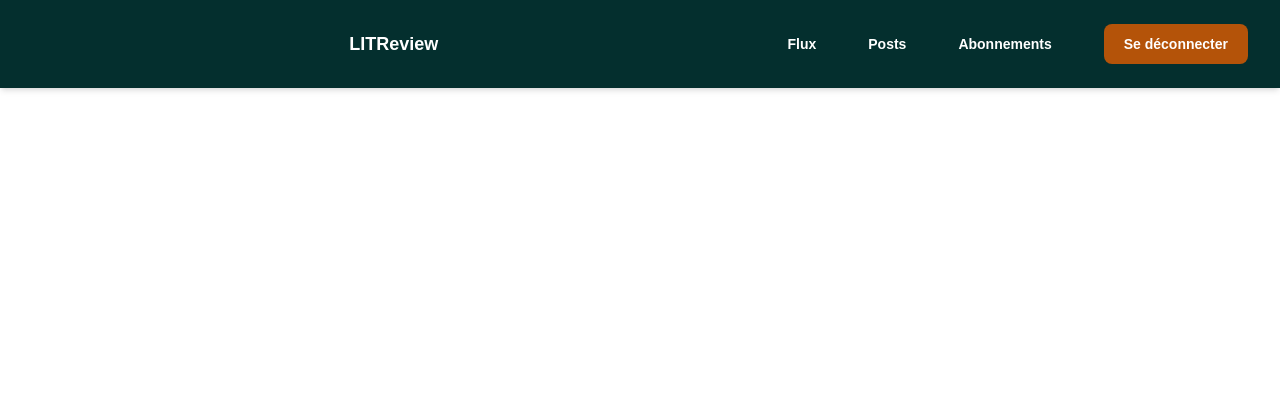
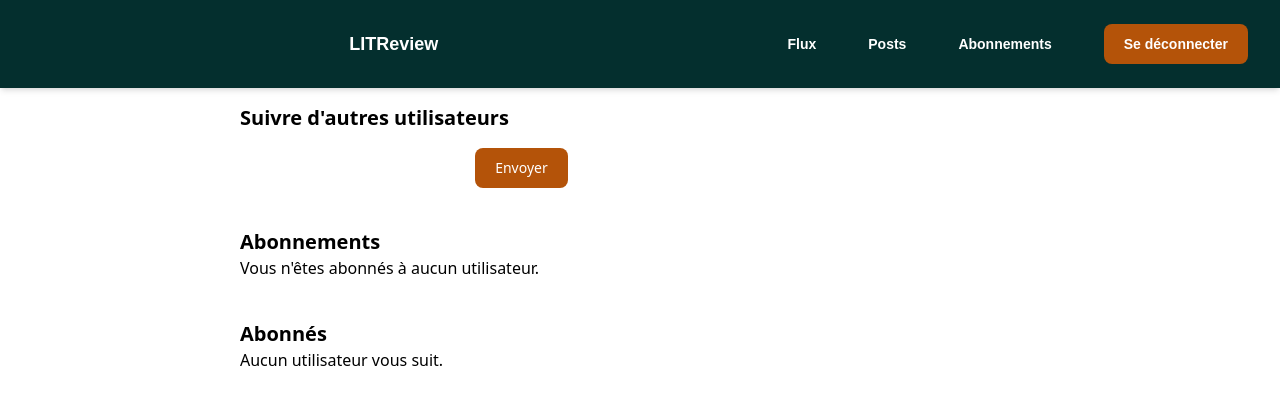
Before and after one commit to kimg9/litrevu, a Django app: page /abonnements/ in a window 1280 px wide. Shown: the top 405 px of the page. Run offline with Django 5.2, Linux system fonts and the light colour scheme; the visitor is signed in with stand-in values (Sample User, id 1); some libraries are stand-ins or nearby versions.

Commit message:
creating abonnement page

```diff
--- a/blog/forms.py
+++ b/blog/forms.py
@@ -3,6 +3,7 @@ from django.forms.models import modelformset_factory
 
 from .models import Ticket
 from .models import Review
+from .models import UserFollows
 
 
 class TicketForm(forms.ModelForm):
--- a/blog/views.py
+++ b/blog/views.py
@@ -2,8 +2,9 @@ from django.shortcuts import redirect, render
 from django.shortcuts import get_object_or_404
 from django.forms.models import modelformset_factory
 
+from authentification.models import User
 from . import forms
-from .models import Review, Ticket
+from .models import Review, Ticket, UserFollows
 
 
 class FluxView:
@@ -14,6 +15,32 @@ class FluxView:
             request,
             "blog/flux.html",
             context={"message": message},
+        )
+
+
+class PostsView:
+    def posts_view_page(request):
+        message = ""
+
+        tickets = Ticket.objects.filter(user=request.user)
+        reviews = Review.objects.filter(user=request.user)
+
+        for review in reviews:
+            print(review.pk)
+
+        star_rating = ""
+        for review in reviews:
+            for _ in range(review.rating):
+                star_rating += "★"
+            review.rating = star_rating
+
+        posts = list(tickets) + list(reviews)
+        sorted_posts = sorted(posts, key=lambda k: k.time_created, reverse=True)
+
+        return render(
+            request,
+            "blog/posts.html",
+            context={"message": message, "posts": sorted_posts},
         )
 
 
@@ -71,43 +98,6 @@ class TicketView:
             request,
             "blog/confirmation_page.html",
             context={"post": ticket, "message": message},
-        )
-
-
-class PostsView:
-    def posts_view_page(request):
-        message = ""
-
-        tickets = Ticket.objects.filter(user=request.user)
-        reviews = Review.objects.filter(user=request.user)
-
-        for review in reviews:
-            print(review.pk)
-
-        star_rating = ""
-        for review in reviews:
-            for _ in range(review.rating):
-                star_rating += "★"
-            review.rating = star_rating
-
-        posts = list(tickets) + list(reviews)
-        sorted_posts = sorted(posts, key=lambda k: k.time_created, reverse=True)
-
-        return render(
-            request,
-            "blog/posts.html",
-            context={"message": message, "posts": sorted_posts},
-        )
-
-
-class AbonnementView:
-    def abonnement_view_page(request):
-        message = ""
-
-        return render(
-            request,
-            "blog/abonnement.html",
-            context={"message": message},
         )
 
 
@@ -187,3 +177,33 @@ class ReviewView:
             "blog/confirmation_page.html",
             context={"post": review, "message": message},
         )
+
+
+class AbonnementView:
+    def abonnement_view_page(request):
+        follows = UserFollows.objects.filter(user=request.user)
+        followed_by = UserFollows.objects.filter(followed_user=request.user)
+        message = ""
+
+
+        if 'search' in request.POST:
+            searched_username = request.POST['search']
+            try:
+                followed_user = User.objects.get(username=searched_username)
+            except User.DoesNotExist:
+                message = "L'utilisateur recherché n'existe pas."
+            else:
+                UserFollows.objects.create(
+                    user=request.user,
+                    followed_user=followed_user
+                )
+        elif 'unsubscribe' in request.POST:
+            followed_user = request.POST['unsubscribe']
+            user_follow = get_object_or_404(UserFollows, user=request.user, followed_user_id=followed_user)
+            user_follow.delete()
+
+        return render(
+            request,
+            "blog/abonnement.html",
+            context={"message": message, "follows": follows, "followed_by": followed_by},
+        )
--- a/templates/blog/abonnement.html
+++ b/templates/blog/abonnement.html
@@ -1,3 +1,59 @@
 {% extends 'base.html' %}
+{% load static %}
+
 {% block content %}
+<div class="w-full">
+    <h3 class="text-xl font-bold mt-4 mb-0">Suivre d'autres utilisateurs</h3>
+    <form enctype="multipart/form-data" method="post" class="w-full">
+        {% csrf_token %}
+        <input type="search" name="search" action='.' />
+        <button type="submit" class="mt-4 text-white bg-amber-700 rounded-lg text-sm px-5 py-2.5 hover:bg-gray-900">
+            Envoyer</button>
+    </form>
+
+    {% if message %}
+    <p class="text-red">{{ message }}</p>
+    {% endif %}
+
+    <h3 class="text-xl font-bold mt-10">Abonnements</h3>
+    {% if not follows %}
+    <p>Vous n'êtes abonnés à aucun utilisateur.</p>
+    {% else %}
+    <table class="table-fixed border-collapse border border-slate-500 w-full">
+        <tbody>
+            {% for followed_user in follows %}
+            <tr>
+                <td class="p-1 w-10/12 border border-slate-600">
+                    {{ followed_user.followed_user.username }}</td>
+                <td class="w-2/12 border border-slate-600 bg-slate-800 hover:bg-red-600">
+                    <form enctype="multipart/form-data" method="post" class="w-full">
+                        {% csrf_token %}
+                        <input type="text" name="unsubscribe" value="{{ followed_user.followed_user.id }}"
+                            class="hidden">
+                        <button type="submit" class="w-full max-h-fit text-white">
+                            Se désabonner
+                        </button>
+                    </form>
+                </td>
+            </tr>
+            {% endfor %}
+        </tbody>
+    </table>
+    {% endif %}
+
+    <h3 class="text-xl font-bold mt-10">Abonnés</h3>
+    {% if not followed_by %}
+    <p>Aucun utilisateur vous suit.</p>
+    {% else %}
+    <table class="table-fixed border-collapse border border-slate-500 w-full">
+        <tbody>
+            {% for following_user in followed_by %}
+            <tr>
+                <td class="p-1 w-10/12 border border-slate-600">{{ following_user.user.username }}</td>
+            </tr>
+            {% endfor %}
+        </tbody>
+    </table>
+</div>
+{% endif %}
 {% endblock content %}
```
